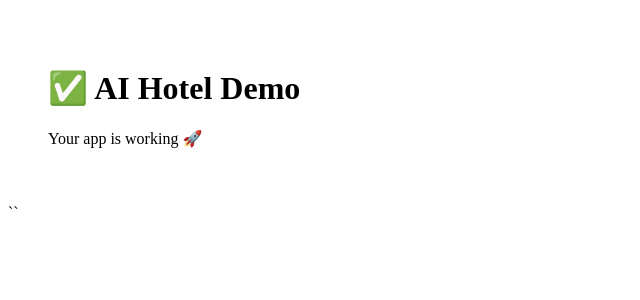
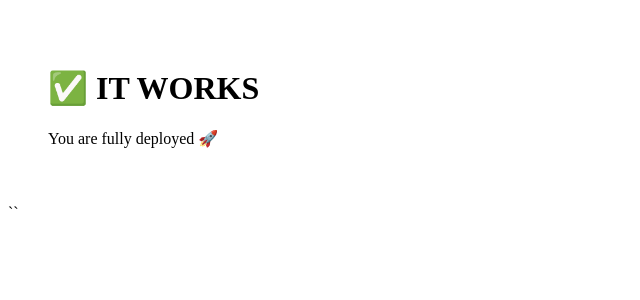
Before and after one commit to cgrospe-cloud/ai-hotel-demo, a React (Vite) app: page / in a window 1280 px wide. Shown: the top 300 px of the page, without its empty margins (0-640 px from the left). Built offline with nearby package versions, Linux system fonts and the light colour scheme; the HTML template or start-up script is replaced by a standard one.

Commit message:
Update App.jsx

```diff
--- a/src/App.jsx
+++ b/src/App.jsx
@@ -1,8 +1,8 @@
 export default function App() {
   return (
     <div style={{ padding: 40 }}>
-      <h1>✅ AI Hotel Demo</h1>
-      <p>Your app is working 🚀</p>
+      <h1>✅ IT WORKS</h1>
+      <p>You are fully deployed 🚀</p>
     </div>
   );
 }
```
